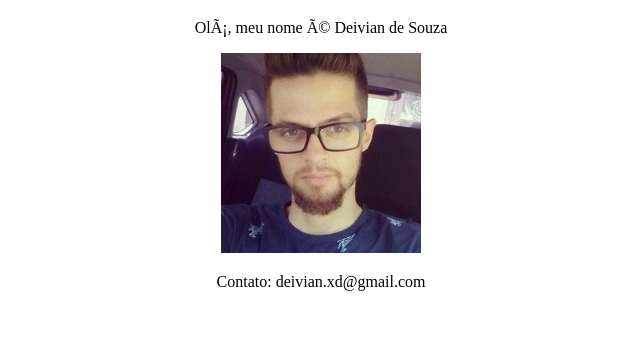
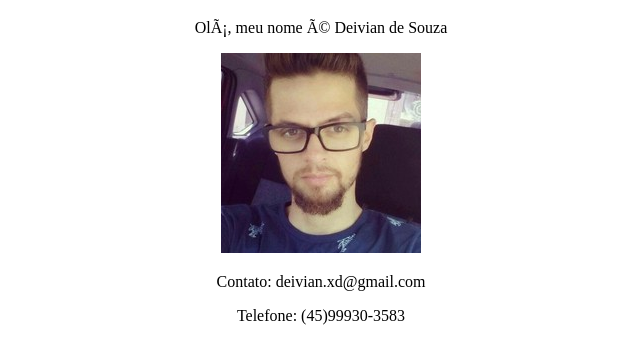
Before and after one commit to DeivianDS/deivianDS.github.io, a plain HTML site: page index.html in a window 1280 px wide. Shown: the part 61-424 px from the top of the page, without its empty margins (319-959 px from the left). Drawn offline with Linux system fonts and the light colour scheme.

Commit message:
telefone add

```diff
--- a/index.html
+++ b/index.html
@@ -10,5 +10,6 @@
        </a>
     </center>
     <p style="text-align: center;">Contato: deivian.xd@gmail.com </p>
+    <p style="text-align: center;">Telefone: (45)99930-3583 </p>
 <body>
 </html>
```
